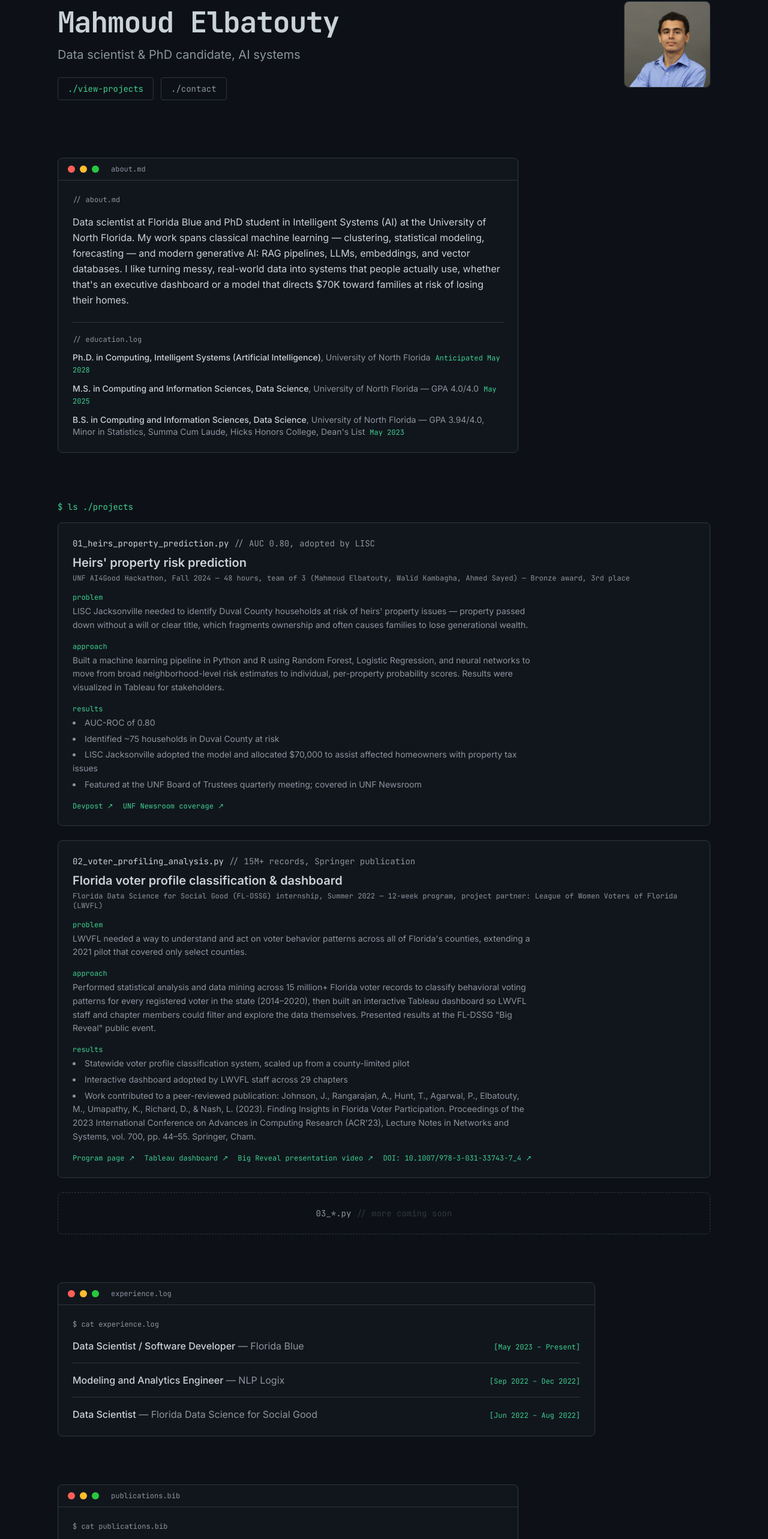
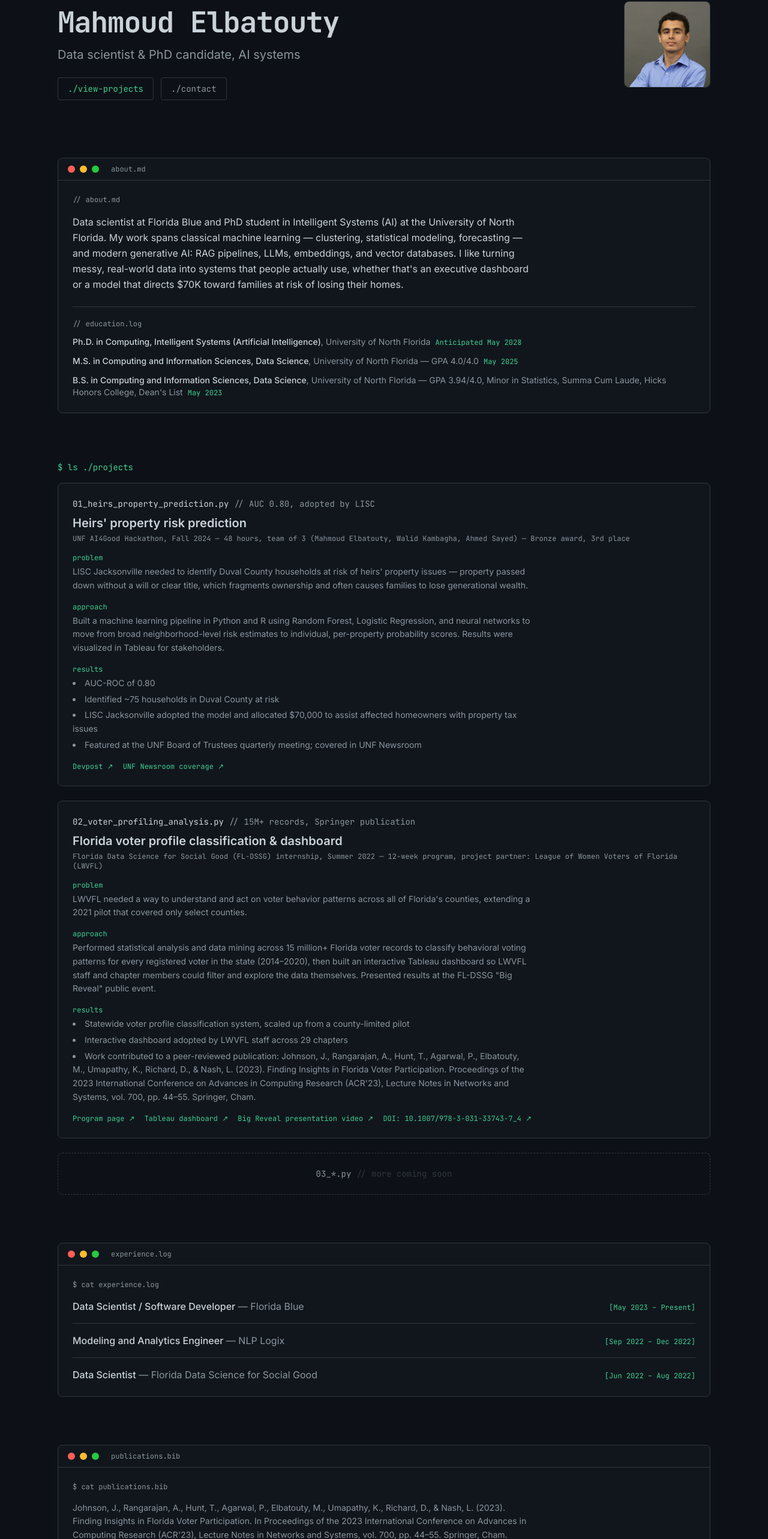
Before and after one commit to mahmoudelbatouty/portfolio, a Next.js app: page / in a window 1280 px wide. Shown: the part 168-2734 px from the top of the page at 60% size. Built offline with nearby package versions, Linux system fonts and the light colour scheme.

Commit message:
Revert "Cap text-heavy card widths for readability on wide screens"
This reverts commit 468001197bc03084c2c23b3660ecca6aefeced1a.

```diff
--- a/app/components/About.tsx
+++ b/app/components/About.tsx
@@ -4,9 +4,9 @@ import { education } from "@/lib/data";
 export default function About() {
   return (
     <section id="about" className="mx-auto max-w-[1800px] px-6 sm:px-10 lg:px-16 xl:px-24 py-10 scroll-mt-20">
-      <TerminalWindow title="about.md" className="max-w-3xl">
+      <TerminalWindow title="about.md">
         <p className="font-mono text-xs text-fg-muted">{"// about.md"}</p>
-        <p className="mt-4 leading-relaxed text-fg">
+        <p className="mt-4 max-w-3xl leading-relaxed text-fg">
           Data scientist at Florida Blue and PhD student in Intelligent Systems
           (AI) at the University of North Florida. My work spans classical
           machine learning — clustering, statistical modeling, forecasting —
--- a/app/components/Contact.tsx
+++ b/app/components/Contact.tsx
@@ -9,7 +9,7 @@ export default function Contact() {
       <p className="font-mono text-accent text-sm mb-4">
         $ contact --resume --linkedin --github --email
       </p>
-      <div className="max-w-3xl rounded-lg border border-border bg-bg-elevated p-5 sm:p-6">
+      <div className="rounded-lg border border-border bg-bg-elevated p-5 sm:p-6">
         <div className="flex flex-wrap gap-3 font-mono text-sm mb-5">
           <a
             href={contact.resumeHref}
--- a/app/components/Experience.tsx
+++ b/app/components/Experience.tsx
@@ -4,7 +4,7 @@ import { experience } from "@/lib/data";
 export default function Experience() {
   return (
     <section id="experience" className="mx-auto max-w-[1800px] px-6 sm:px-10 lg:px-16 xl:px-24 py-10 scroll-mt-20">
-      <TerminalWindow title="experience.log" className="max-w-4xl">
+      <TerminalWindow title="experience.log">
         <p className="font-mono text-xs text-fg-muted">{"$ cat experience.log"}</p>
         <div className="mt-4 divide-y divide-border">
           {experience.map((e) => (
--- a/app/components/Publications.tsx
+++ b/app/components/Publications.tsx
@@ -7,11 +7,11 @@ export default function Publications() {
       id="publications"
       className="mx-auto max-w-[1800px] px-6 sm:px-10 lg:px-16 xl:px-24 py-10 scroll-mt-20"
     >
-      <TerminalWindow title="publications.bib" className="max-w-3xl">
+      <TerminalWindow title="publications.bib">
         <p className="font-mono text-xs text-fg-muted">
           {"$ cat publications.bib"}
         </p>
-        <p className="mt-4 text-sm leading-relaxed text-fg-muted">
+        <p className="mt-4 max-w-3xl text-sm leading-relaxed text-fg-muted">
           {publication.citation}
         </p>
         <a
```
